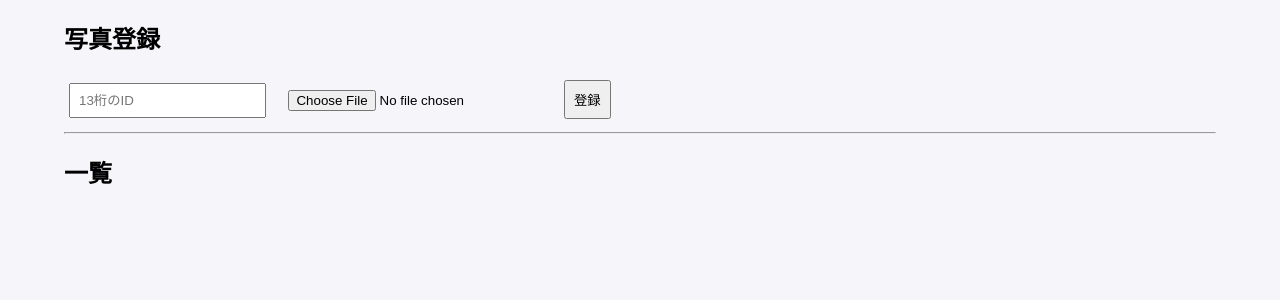
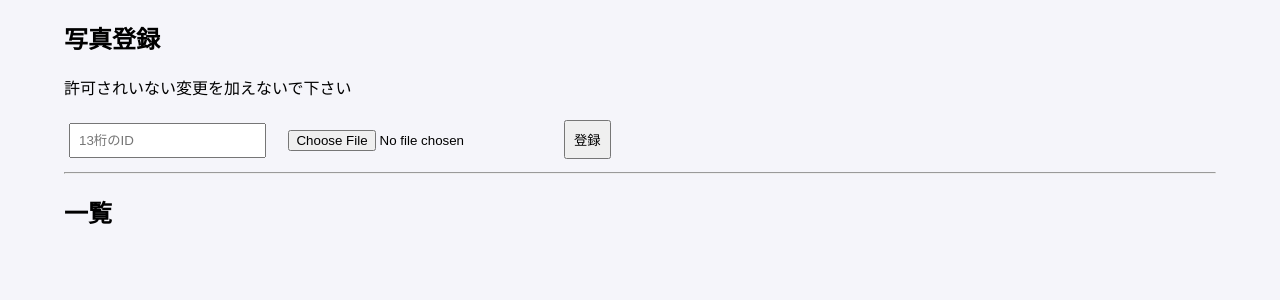
Before and after one commit to Mana-424/barcoed, a Flask app: template templates/index.html in a window 1280 px wide. Shown: the part 143-443 px from the top of the page. Run offline with Flask 3, Linux system fonts and the light colour scheme; the template is opened without the code that fills it, so the values that code supplies are empty; parts of the project's set-up code (start-up, migrations or seed data) failed here and were passed over.

Commit message:
Update index.html

```diff
--- a/templates/index.html
+++ b/templates/index.html
@@ -3,6 +3,8 @@
 {% block content %}
 
 <h2>写真登録</h2>
+
+<p>許可されいない変更を加えないで下さい</p>
 
 <form method="POST" enctype="multipart/form-data" class="upload-form">
 
@@ -67,4 +69,5 @@
 
 </div>
 
+
 {% endblock %}
```
